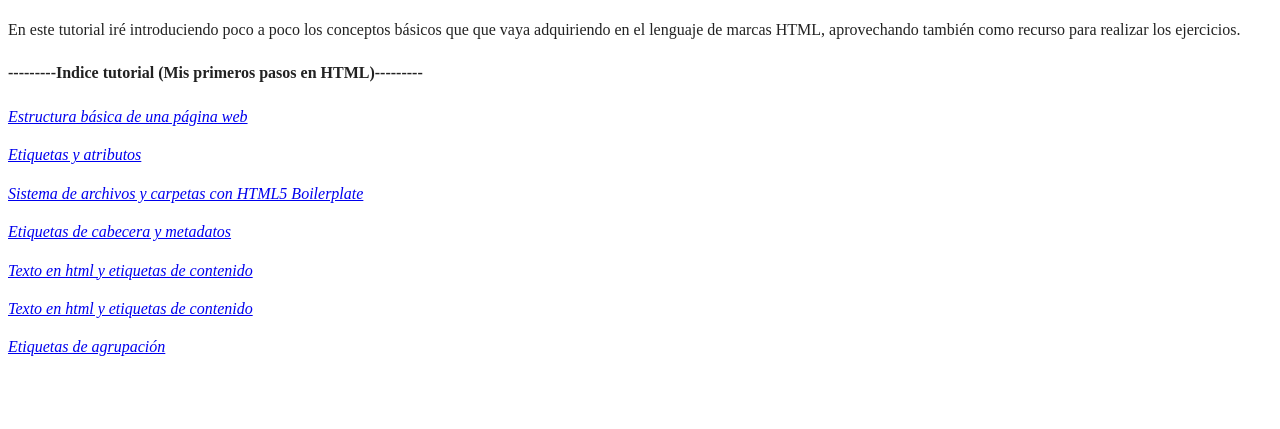
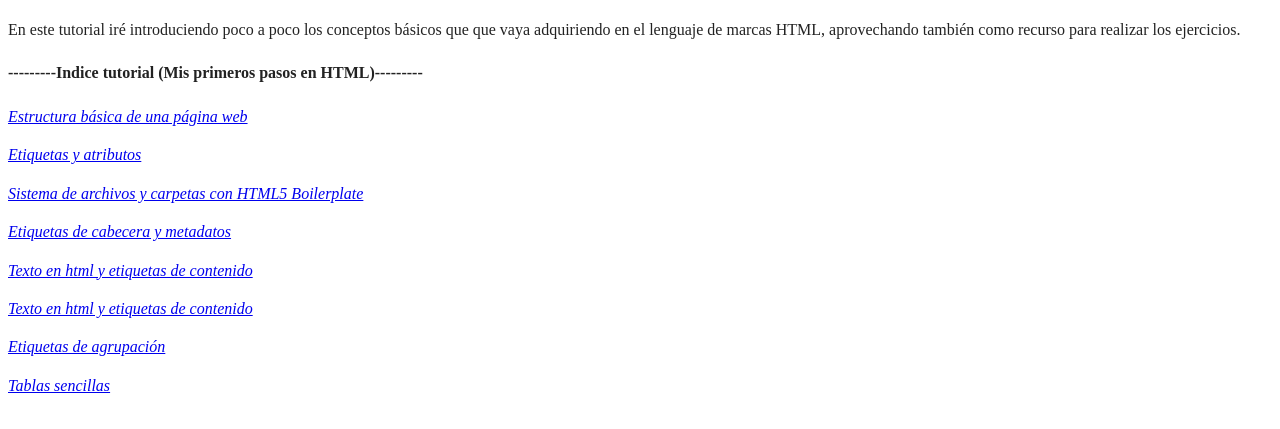
Before and after one commit to sierradevbegan/MiPrimerTutoHTML, a website: page index.html in a window 1280 px wide. Shown: the part 69-498 px from the top of the page. Drawn offline with Linux system fonts and the light colour scheme.

Commit message:
Modificando enlaces en el index.html

```diff
--- a/index.html
+++ b/index.html
@@ -45,6 +45,7 @@
   <p><em><a href="texto_html.html">Texto en html y etiquetas de contenido</a></em></p>
   <p><em><a href="etiquetas_semanticas.html">Texto en html y etiquetas de contenido</a></em></p>
   <p><em><a href="etiquetas_agrupacion.html">Etiquetas de agrupación</a></em></p>
+  <p><em><a href="tablas1.html">Tablas sencillas</a></em></p>
 
 
 </body>
```
